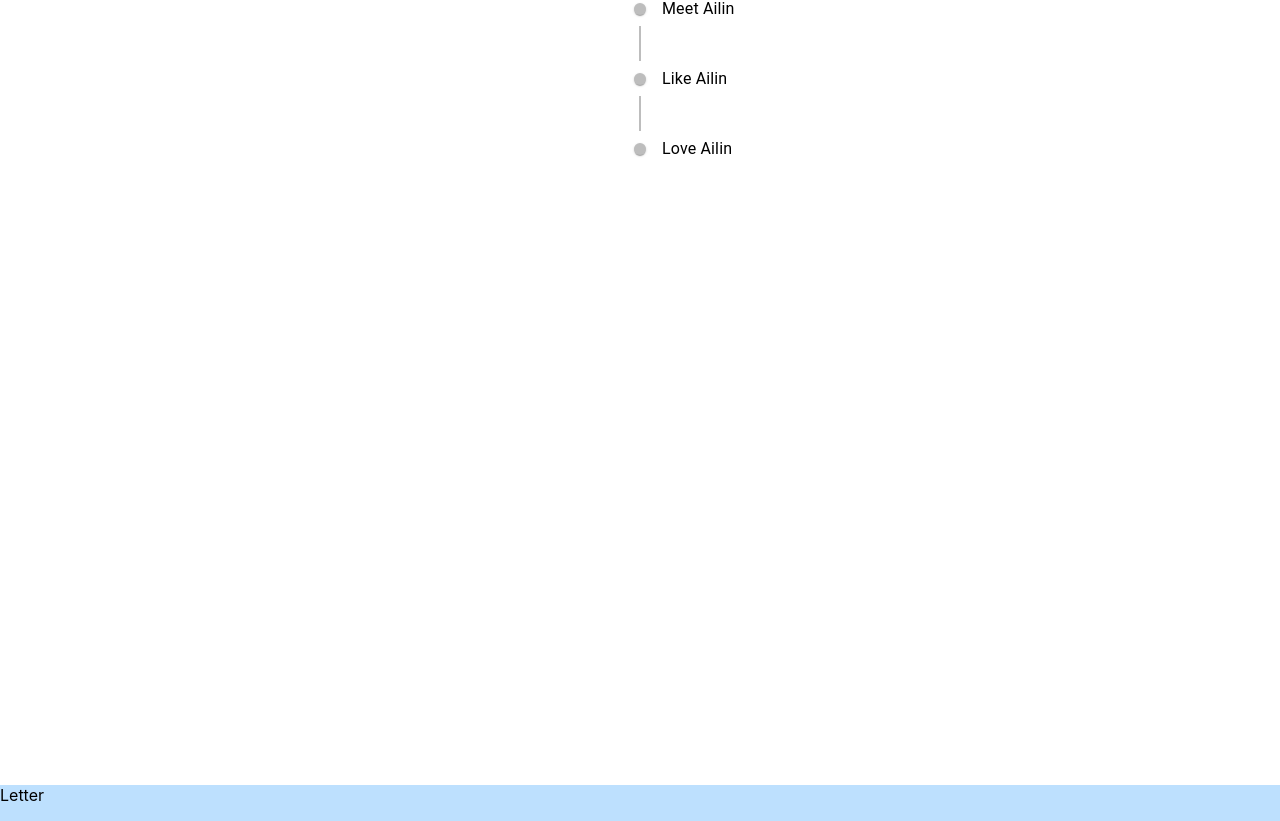
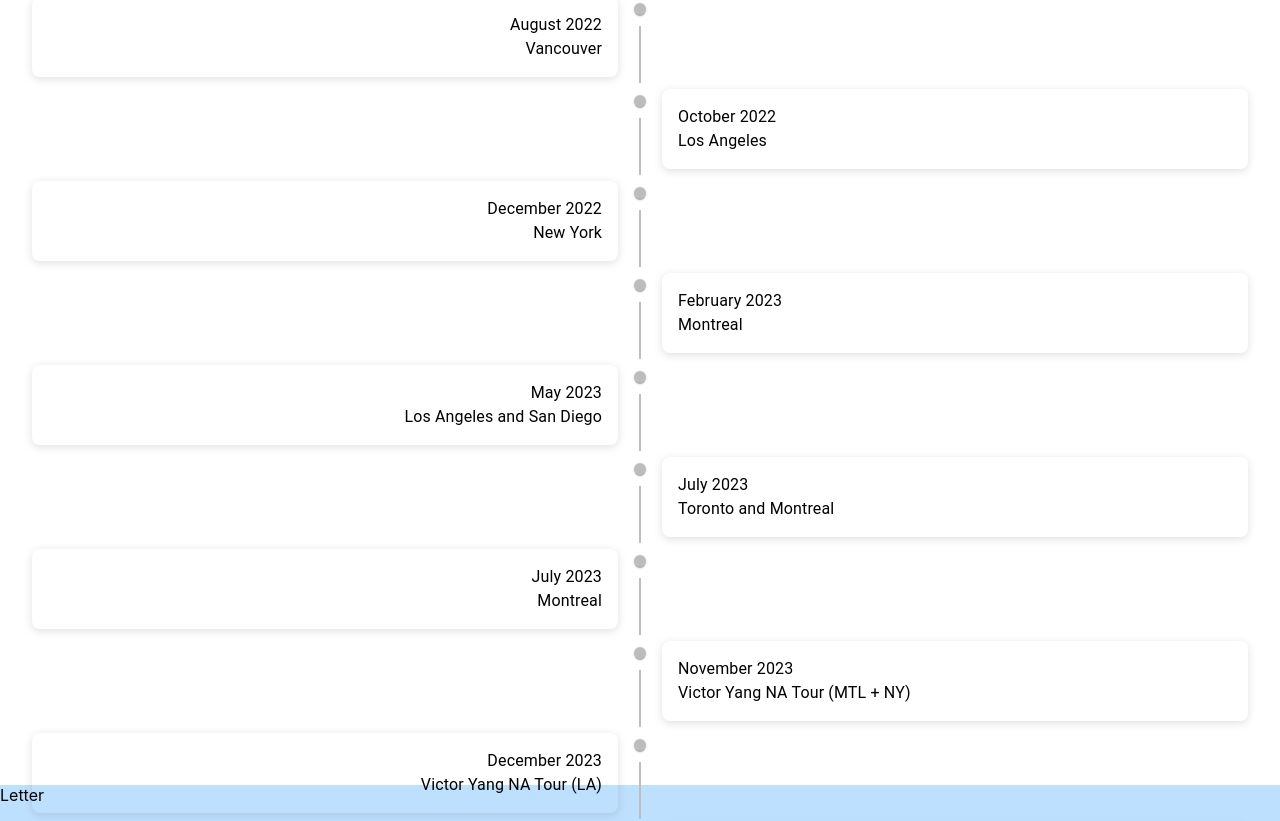
Before and after one commit to ryanluu12345/our-mems-site, a React (Create React App) app in the folder ui/: page / in a window 1280 px wide. Shown: the part 815-1636 px from the top of the page. Built offline with nearby package versions, Linux system fonts and the light colour scheme.

Commit message:
ui: added in dynamic timeline creation
Just like our relationship is dynamic, I've made it so that the timeline is dynamic and shows all aspects of us :o

```diff
--- a/ui/src/components/timeline.tsx
+++ b/ui/src/components/timeline.tsx
@@ -1,38 +1,165 @@
+import { useState } from "react";
+
 import Timeline from "@mui/lab/Timeline";
 import TimelineItem from "@mui/lab/TimelineItem";
 import TimelineSeparator from "@mui/lab/TimelineSeparator";
 import TimelineConnector from "@mui/lab/TimelineConnector";
 import TimelineContent from "@mui/lab/TimelineContent";
 import TimelineDot from "@mui/lab/TimelineDot";
-import { Box } from "@mui/material";
+import { Box, Typography } from "@mui/material";
+
+interface TimelineEntry {
+  title: string;
+  datetime: Date;
+  description: string;
+  headerImg: string;
+  contentPath: string;
+}
 
 export default function BasicTimeline() {
+  const [entries, setEntries] = useState<TimelineEntry[]>([
+    {
+      title: "Vancouver",
+      datetime: new Date("2022-08-02"),
+      description: "",
+      headerImg: "",
+      contentPath: "",
+    },
+    {
+      title: "Los Angeles",
+      datetime: new Date("2022-10-02"),
+      description: "",
+      headerImg: "",
+      contentPath: "",
+    },
+    {
+      title: "New York",
+      datetime: new Date("2022-12-02"),
+      description: "",
+      headerImg: "",
+      contentPath: "",
+    },
+    {
+      title: "Montreal",
+      datetime: new Date("2023-02-02"),
+      description: "",
+      headerImg: "",
+      contentPath: "",
+    },
+    {
+      title: "Los Angeles and San Diego",
+      datetime: new Date("2023-05-02"),
+      description: "",
+      headerImg: "",
+      contentPath: "",
+    },
+    {
+      title: "Toronto and Montreal",
+      datetime: new Date("2023-07-02"),
+      description: "",
+      headerImg: "",
+      contentPath: "",
+    },
+    {
+      title: "Montreal",
+      datetime: new Date("2023-07-02"),
+      description: "",
+      headerImg: "",
+      contentPath: "",
+    },
+    {
+      title: "Victor Yang NA Tour (MTL + NY)",
+      datetime: new Date("2023-11-02"),
+      description: "",
+      headerImg: "",
+      contentPath: "",
+    },
+    {
+      title: "Victor Yang NA Tour (LA)",
+      datetime: new Date("2023-12-02"),
+      description: "",
+      headerImg: "",
+      contentPath: "",
+    },
+    {
+      title: "Montreal",
+      datetime: new Date("2024-02-02"),
+      description: "",
+      headerImg: "",
+      contentPath: "",
+    },
+    {
+      title: "Europe",
+      datetime: new Date("2024-03-02"),
+      description: "",
+      headerImg: "",
+      contentPath: "",
+    },
+    {
+      title: "Coachella and LA",
+      datetime: new Date("2024-04-02"),
+      description: "",
+      headerImg: "",
+      contentPath: "",
+    },
+    {
+      title: "New York",
+      datetime: new Date("2024-05-02"),
+      description: "",
+      headerImg: "",
+      contentPath: "",
+    },
+  ]);
+
   return (
     <div id="timeline">
       <Box sx={{ height: "100vh", backgroundColor: "#fff", margin: 0 }}>
         <Timeline>
-          <TimelineItem>
-            <TimelineSeparator>
-              <TimelineDot />
-              <TimelineConnector />
-            </TimelineSeparator>
-            <TimelineContent>Meet Ailin</TimelineContent>
-          </TimelineItem>
-          <TimelineItem>
-            <TimelineSeparator>
-              <TimelineDot />
-              <TimelineConnector />
-            </TimelineSeparator>
-            <TimelineContent>Like Ailin</TimelineContent>
-          </TimelineItem>
-          <TimelineItem>
-            <TimelineSeparator>
-              <TimelineDot />
-            </TimelineSeparator>
-            <TimelineContent>Love Ailin</TimelineContent>
-          </TimelineItem>
+          {entries.map((item, idx) => {
+            return (
+              <TimelineItem position={idx % 2 === 0 ? "left" : "right"}>
+                <TimelineSeparator>
+                  <TimelineDot />
+                  {idx !== entries.length - 1 && <TimelineConnector />}
+                </TimelineSeparator>
+                <TimelineContent>
+                  <TimelineCard entry={item} />
+                </TimelineContent>
+              </TimelineItem>
+            );
+          })}
         </Timeline>
       </Box>
     </div>
   );
 }
+
+interface TimelineCardProps {
+  entry: TimelineEntry;
+}
+
+function TimelineCard({ entry }: TimelineCardProps) {
+  return (
+    <Box
+      sx={{
+        boxShadow: `rgba(99, 99, 99, 0.2) 0px 2px 8px 0px`,
+        padding: 2,
+        borderRadius: 2,
+      }}
+    >
+      <Typography>{formatDateToMonthYear(entry.datetime)}</Typography>
+      <Typography>{entry.title}</Typography>
+    </Box>
+  );
+}
+
+const formatDateToMonthYear = (date: Date): string => {
+  // Create an Intl.DateTimeFormat instance with the desired options
+  const formatter = new Intl.DateTimeFormat("en-US", {
+    year: "numeric",
+    month: "long",
+  });
+
+  // Format the date
+  return formatter.format(date);
+};
```
